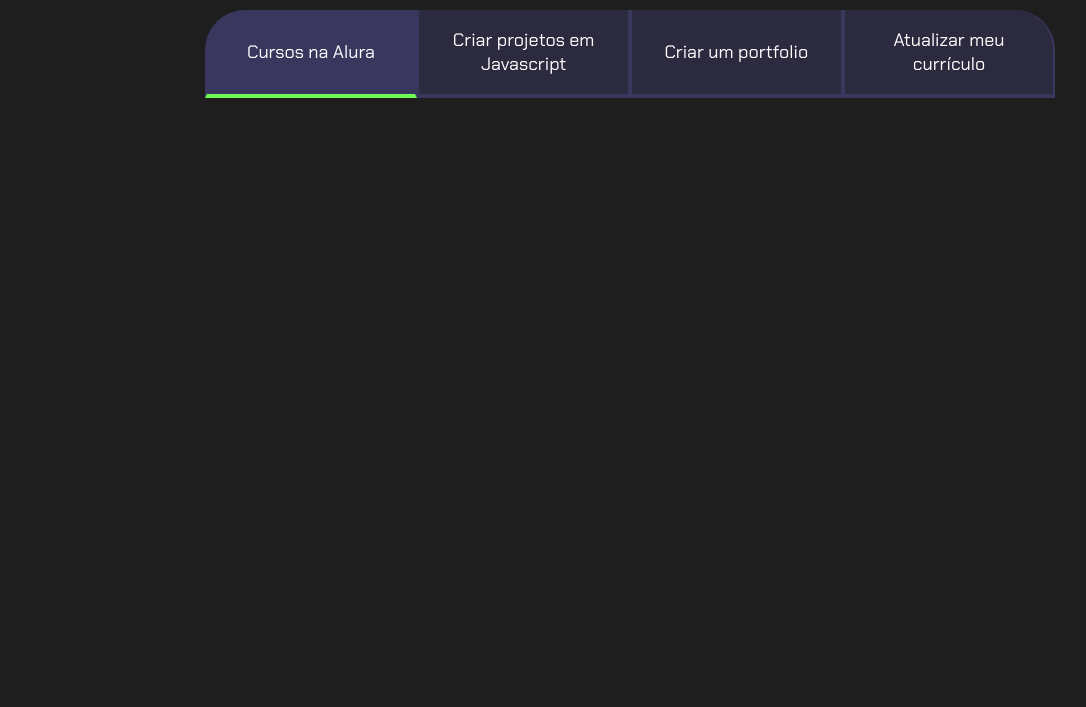
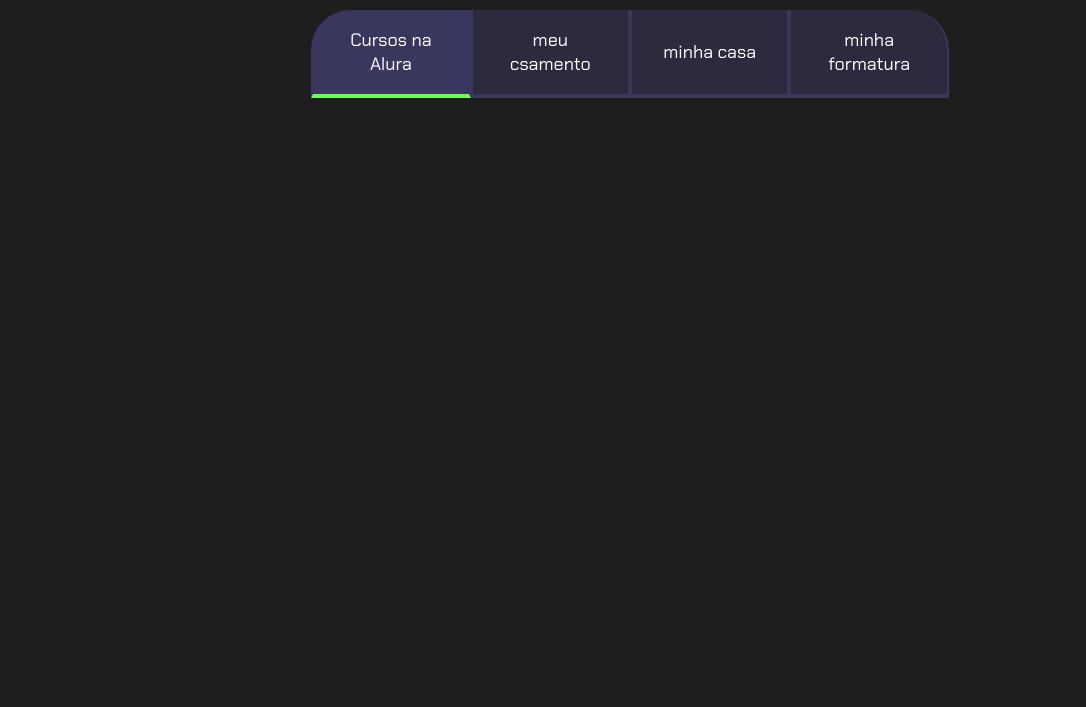
Before and after one commit to zamapeta/js-projeto, a plain HTML site: page index.html in a window 1280 px wide. Shown: the part 93-800 px from the top of the page, without its empty margins (10-1096 px from the left). Drawn offline with Linux system fonts and the light colour scheme.

Commit message:
continua

```diff
--- a/index.html
+++ b/index.html
@@ -13,9 +13,9 @@
         <h2 class="titulo-principal">Meus Objetivos do ano<span>_</span></h2>
         <div class="botoes">
             <button class="botao ativo">Cursos na Alura</button>
-            <button class="botao">Criar projetos em Javascript</button>
-            <button class="botao">Criar um portfolio</button>
-            <button class="botao">Atualizar meu currículo</button>
+            <button class="botao">meu csamento</button>
+            <button class="botao">minha casa</button>
+            <button class="botao">minha formatura</button>
         </div>
     </section>
     <script src="main.js"></script>
```
